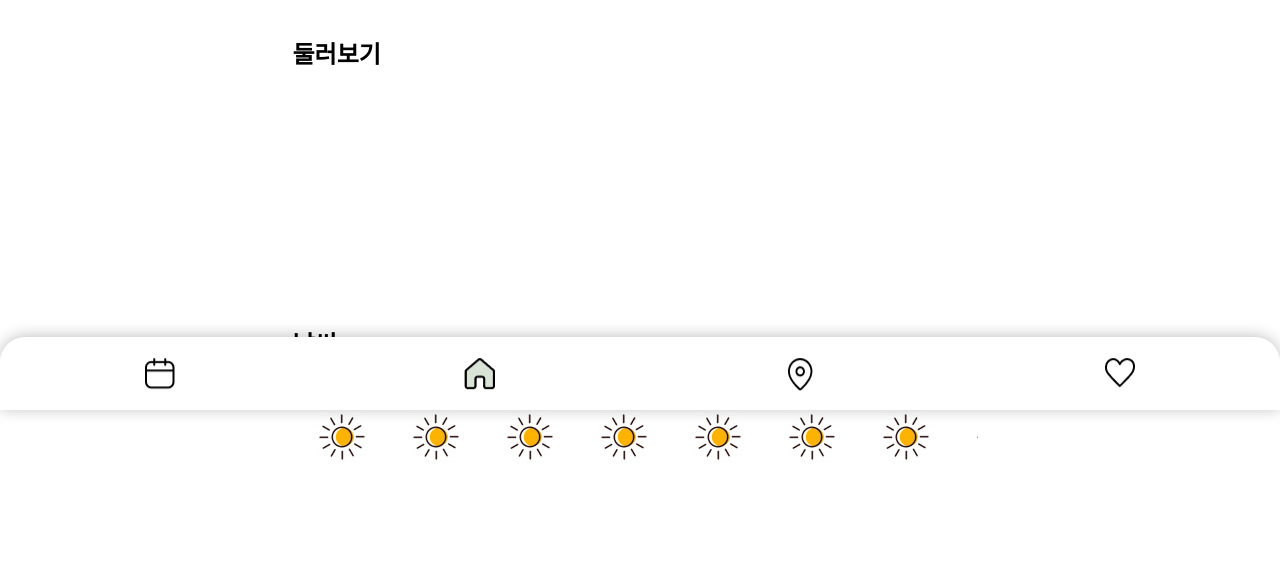
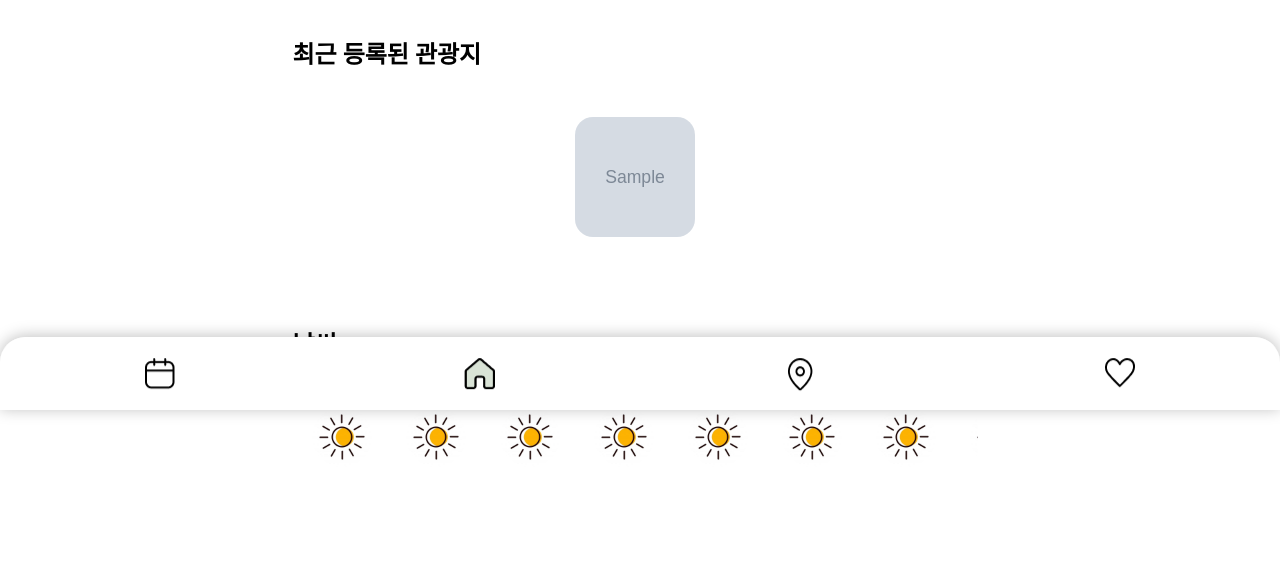
Before and after one commit to gimhanul/WADDA-server, a Django app: template templates/home.html in a window 1280 px wide. Shown: the part 390-970 px from the top of the page. Run offline with Django 3.2, Linux system fonts and the light colour scheme; the template is opened without the code that fills it: most values are stand-ins (such as "Sample title", 1, 10 or a date in 2020); grey boxes marked "Sample" are stand-in pictures; some libraries are stand-ins or nearby versions.

Commit message:
ㅇㅇ아아녕녕하하세세요요

```diff
--- a/static/css/home.css
+++ b/static/css/home.css
@@ -188,9 +188,9 @@ footer .copyright-wrap span{
 	position: relative;
 }
 .story-terms_box ul li a img{
-	width: 100px;
-	height: 100px;
-	border-radius: 50%;
+	width: 120px;
+	height: 120px;
+	border-radius: 15%;
 	position: relative;
 }
 .weather-terms_box{
--- a/templates/home.html
+++ b/templates/home.html
@@ -52,13 +52,13 @@ $.ajax({
             </div>
         </div>
 
-        <h2>둘러보기</h2>
+        <h2>최근 등록된 관광지</h2>
         <section class="story-section">
                 <div class="story-terms_box" tabindex="0" id="divService">
                     <ul>
-                        <!--
-                        <li><a href="#"><img src="./storyimg.jpg" alt="스토리1"></a></li>
-                        -->
+                        {% for sight in sights%}
+                        <li><a href="{% url 'sight' sight.id %}"><img src="{{ sight.image.url }}"></a></li>
+                        {% endfor %}
                     </ul>
                 </div>
             </span>
```
Also changed, not shown: main/views.py (+7 -13 lines).
